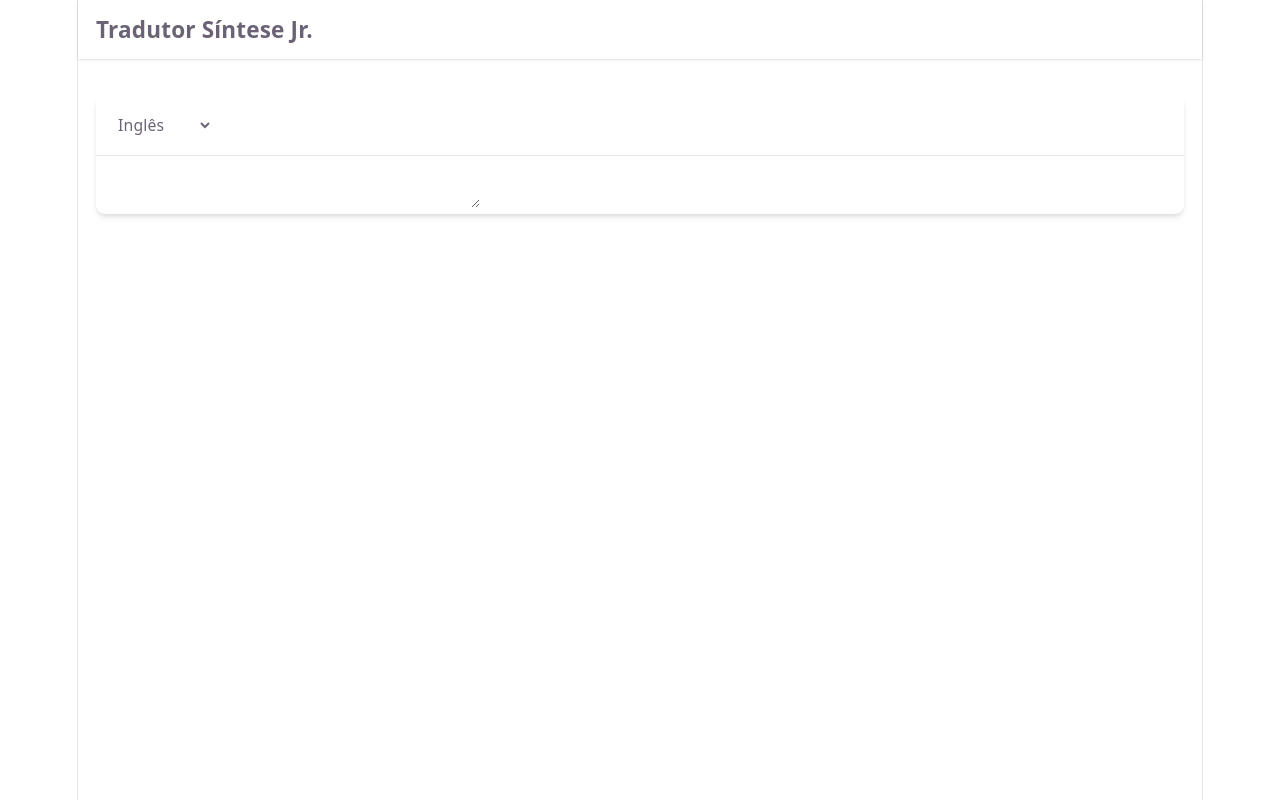
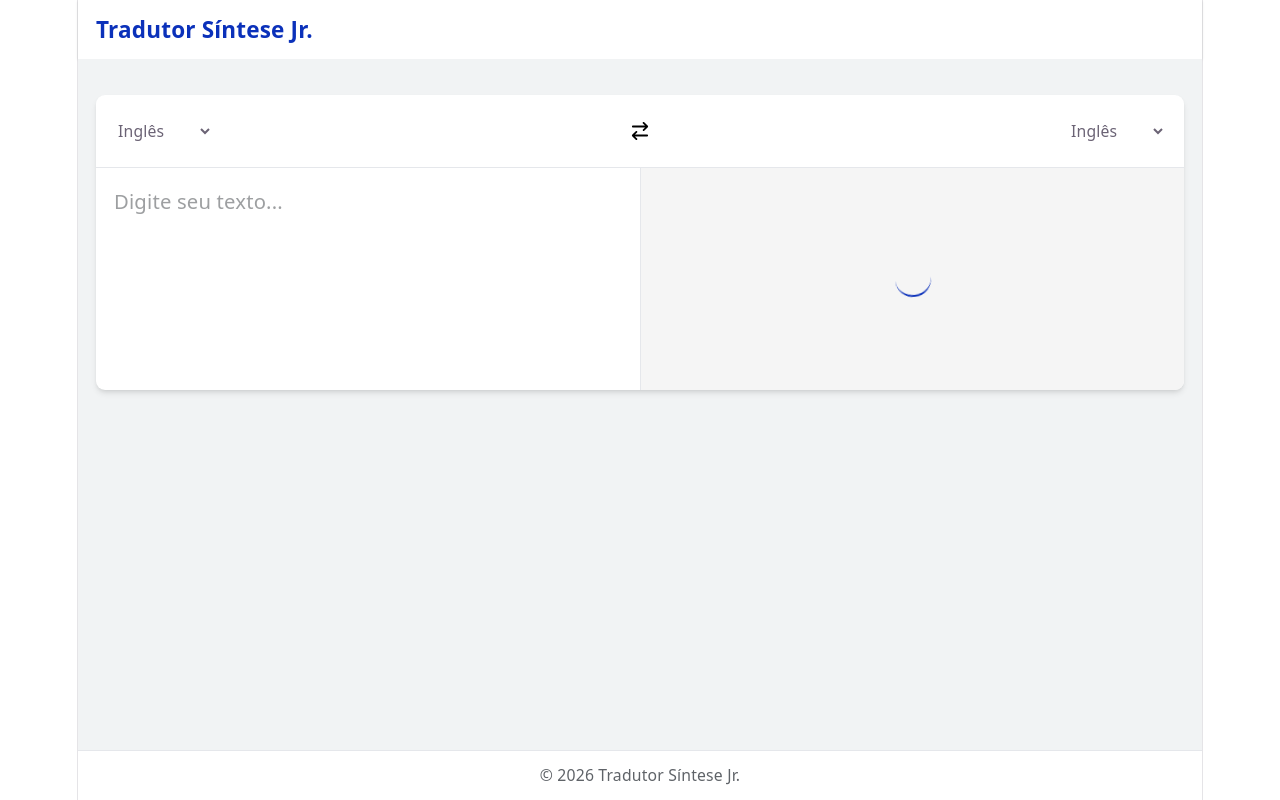
Before and after one commit to annaisabelapont/tradutor, a React (Vite) app: page / in a window 1280 px wide. Built offline with nearby package versions, Linux system fonts and the light colour scheme.

Commit message:
feat: base layout

```diff
--- a/src/App.tsx
+++ b/src/App.tsx
@@ -1,3 +1,4 @@
+import { useState } from "react";
 import "./App.css";
 
 const languages = [
@@ -10,19 +11,39 @@ const languages = [
 ];
 
 function App() {
+  const [sourceLang, setSourceLang] = useState("pt");
+  const [targetLang, setTargetLang] = useState("en");
   return (
     <div className="min-h-screen flex flex-col">
       <header className="bg-white shadow-sm">
         <div className="max-w-5xl mx-auto px-4 py-3 flex items-center">
-          <span className="text-header-primary text-xl font-bold">
+          <span className="text-primary text-xl font-bold">
             Tradutor Síntese Jr.
           </span>
         </div>
       </header>
 
-      <main className="grow flex items-start justify-center px-4 py-8">
+      <main className="grow flex items-start justify-center px-4 py-8 bg-background">
         <div className="w-full max-w-5xl bg-white rounded-lg shadow-md overflow-hidden">
           <div className="flex items-center justify-between p-4 border-b border-gray-200">
+            <select className="text-sm bg-transparent border-none focus:outline-none cursor-pointer">
+              {languages.map((lang) => (
+                <option value={lang.code} key={lang.code}>
+                  {lang.name}
+                </option>
+              ))}
+            </select>
+
+            <button className="p-2 rounded-full hover:bg-gray-100 outline-none">
+              <svg
+                className="w-4 h-4 text-header-color cursor-pointer"
+                xmlns="http://www.w3.org/2000/svg"
+                viewBox="0 0 20 20"
+              >
+                <path d="M16.02 10q-.015 0 0 0H16zM2 6h13.58l-2.29 2.29a1 1 0 0 0-.3.71 1.003 1.003 0 0 0 1.71.71l4-4c.18-.18.29-.43.29-.71s-.11-.53-.29-.71l-4-4a1.003 1.003 0 0 0-1.42 1.42L15.58 4H2c-.55 0-1 .45-1 1s.45 1 1 1m2 4h-.02zm14 4H4.42l2.29-2.29a1 1 0 0 0 .3-.71 1.003 1.003 0 0 0-1.71-.71l-4 4c-.18.18-.29.43-.29.71s.11.53.29.71l4 4a1.003 1.003 0 0 0 1.42-1.42L4.42 16H18c.55 0 1-.45 1-1s-.45-1-1-1" />
+              </svg>
+            </button>
+
             <select className="text-sm bg-transparent border-none focus:outline-none cursor-pointer">
               {languages.map((lang) => (
                 <option value={lang.code} key={lang.code}>
@@ -33,12 +54,30 @@ function App() {
           </div>
 
           <div className="grid grid-cols-1 md:grid-cols-2">
-            <div>
-              <textarea name="" id=""></textarea>
+            <div className="p-4">
+              <textarea
+                className="w-full h-40 text-lg text-text-color bg-transparent resize-none outline-none"
+                placeholder="Digite seu texto..."
+              ></textarea>
+            </div>
+
+            <div className="p-4 relative bg-secondary-background border-l border-gray-200">
+              <div className="absolute inset-0 flex items-center justify-center ">
+                <div className="animate-spin rounded-full h-8 w-8 border-t-2 border-primary"></div>
+
+                <p className="text-lg text-text-color"></p>
+              </div>
+              {/* isLoading ? Spinner : fodase */}
             </div>
           </div>
         </div>
       </main>
+
+      <footer className="bg-white border-t border-gray-200 mt-auto">
+        <div className="max-w-5xl mx-auto px-4 py-3 text-sm text-header-color">
+          &copy; {new Date().getFullYear()} Tradutor Síntese Jr.
+        </div>
+      </footer>
     </div>
   );
 }
```
